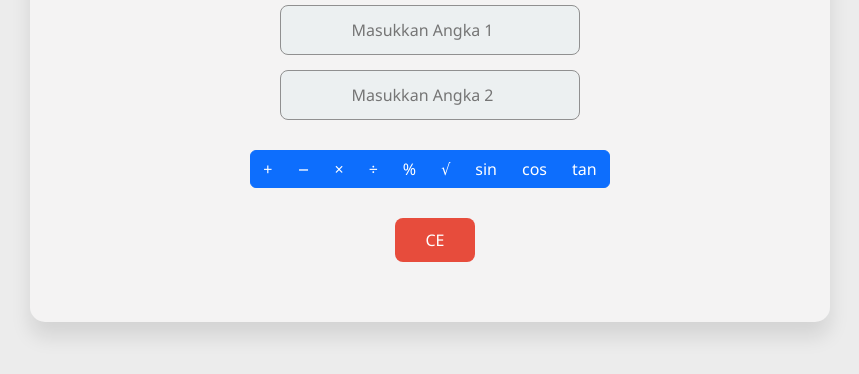
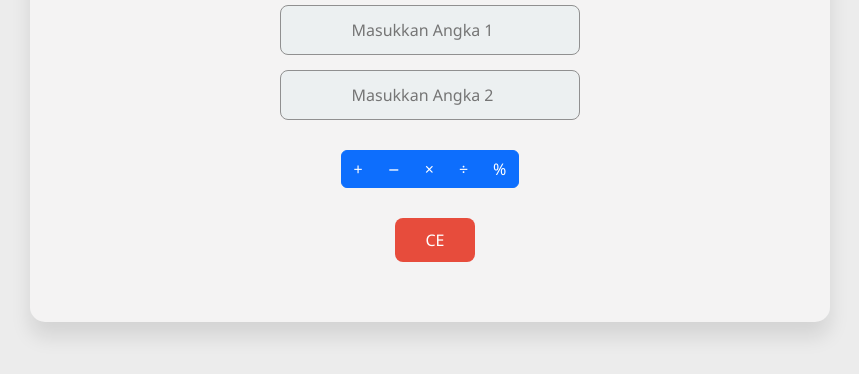
Before and after one commit to muhamadfazri15/kalkukatorMFA, a plain HTML site: page index.html in a window 1280 px wide. Shown: the part 296-670 px from the top of the page, without its empty margins (210-1069 px from the left). Drawn offline with nearby package versions, Linux system fonts and the light colour scheme.

Commit message:
Update index.html

```diff
--- a/index.html
+++ b/index.html
@@ -16,16 +16,11 @@
             <input type="number" id="angka1" placeholder="Masukkan Angka 1">
             <input type="number" id="angka2" placeholder="Masukkan Angka 2">
             <div class="btn-group" role="group" aria-label="Basic example">
-               <button type="button" class="btn btn-primary" onclick="calculate('+')">+</button>
-<button type="button" class="btn btn-primary" onclick="calculate('-')">−</button>
-<button type="button" class="btn btn-primary" onclick="calculate('*')">×</button>
-<button type="button" class="btn btn-primary" onclick="calculate('/')">÷</button>
-<button type="button" class="btn btn-primary" onclick="calculate('%')">%</button>
-<button type="button" class="btn btn-primary" onclick="calculate('sqrt')">√</button>
-<button type="button" class="btn btn-primary" onclick="calculate('sin')">sin</button>
-<button type="button" class="btn btn-primary" onclick="calculate('cos')">cos</button>
-<button type="button" class="btn btn-primary" onclick="calculate('tan')">tan</button>
-
+                <button type="button" class="btn btn-primary" onclick="calculate('+')">+</button>
+                <button type="button" class="btn btn-primary" onclick="calculate('-')">−</button>
+                <button type="button" class="btn btn-primary" onclick="calculate('*')">×</button>
+                <button type="button" class="btn btn-primary" onclick="calculate('/')">÷</button>
+                <button type="button" class="btn btn-primary" onclick="calculate('%')">%</button>
             </div>
             <button type="button" name="reset" onclick="reset()">CE</button>
         </div>
```
